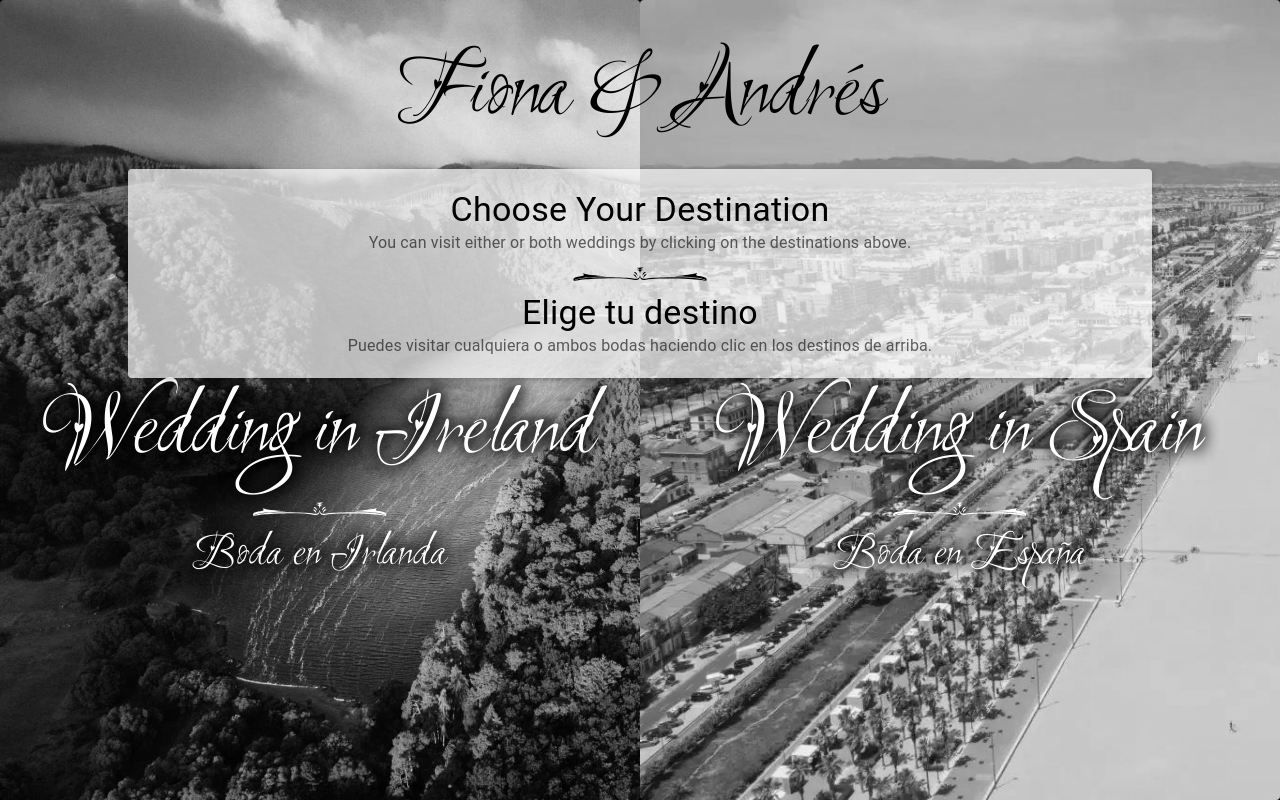
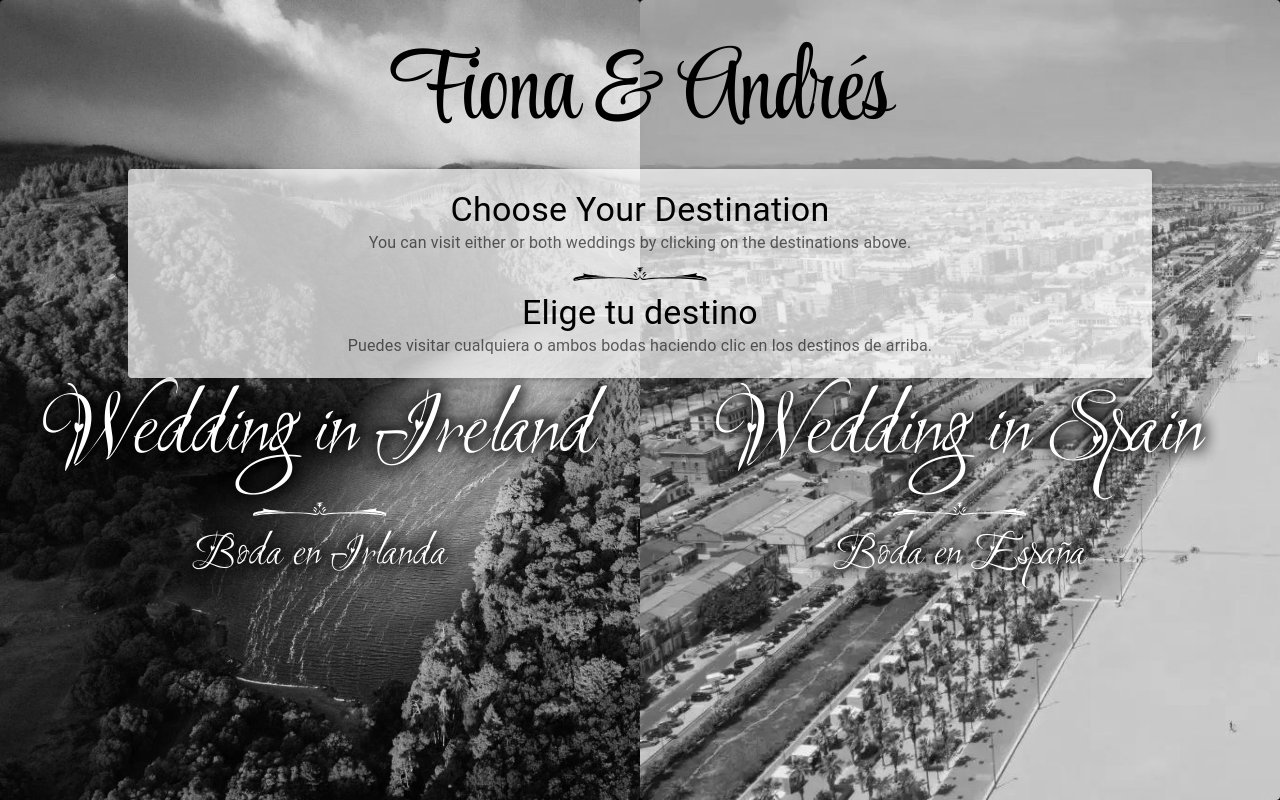
Before and after one commit to discobanco/wedding, a React (Create React App) app: page / in a window 1280 px wide. Built offline with nearby package versions, Linux system fonts and the light colour scheme; the HTML template or start-up script is replaced by a standard one.

Commit message:
Added another font

```diff
--- a/public/index.html
+++ b/public/index.html
@@ -14,6 +14,11 @@
       @font-face {
         font-family: "LoveLight";
         src: url("%PUBLIC_URL%/fonts/LoveLight-Regular.ttf") format("truetype");
+      }
+      @font-face {
+        font-family: "StyleScript";
+        src: url("%PUBLIC_URL%/fonts/StyleScript-Regular.ttf")
+          format("truetype");
       }
     </style>
     <!--
--- a/src/App.tsx
+++ b/src/App.tsx
@@ -118,7 +118,7 @@ const App: React.FC = () => {
         <Typography
           variant="h1"
           component="h1"
-          fontFamily={"LoveLight"}
+          fontFamily={"StyleScript"}
           py={2}
           style={{ fontSize: "100px" }}
         >
```
Also changed, not shown: public/fonts/StyleScript-Regular.ttf (added).
